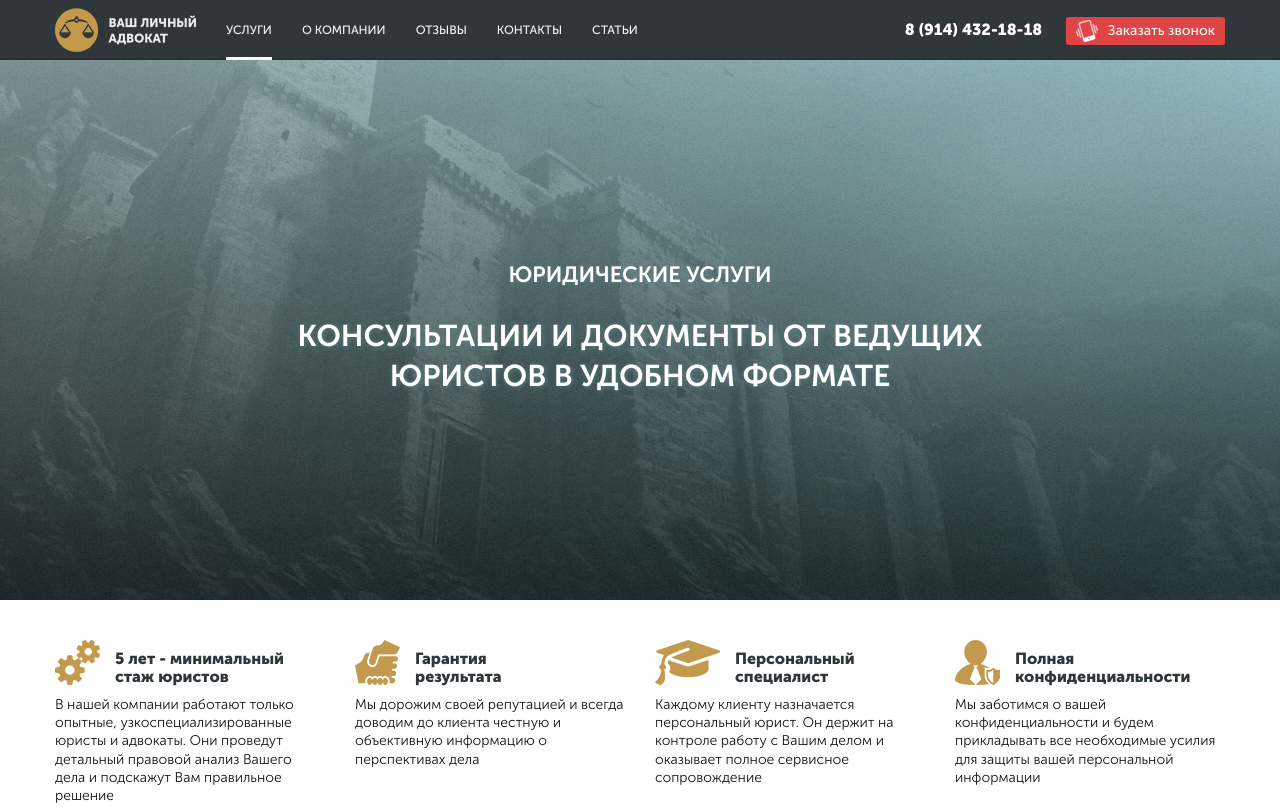
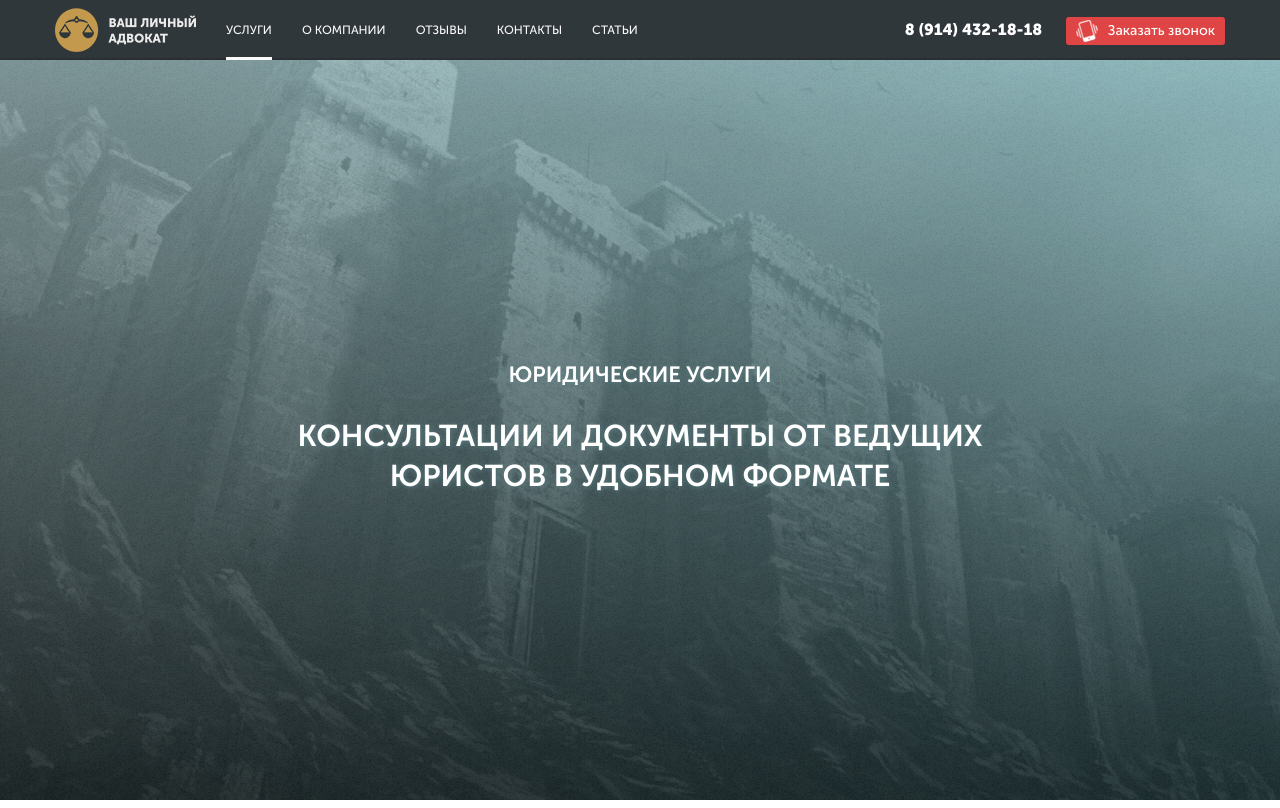
Before and after one commit to i4j5/lex61__layout, a website: page app/jade/index.jade in a window 1280 px wide. Shown: the top 808 px of the page. Drawn offline with nearby package versions, Linux system fonts and the light colour scheme; files that its build step writes are made by us from their sources; files whose address does not match are found by name.

Commit message:
offer resize

```diff
--- a/app/jade/index.jade
+++ b/app/jade/index.jade
@@ -32,7 +32,7 @@ body.page
                         .header__phone.n-deco
                             |8 (914) 432-18-18
                         .callme Заказать звонок
-    .offer
+    .offer#offer
         .offer__wrapper
             .offer__title.offer__title_text_before Юридические услуги
             .offer__title Консультации и документы от ведущих<br>юристов в удобном формате
@@ -70,5 +70,6 @@ body.page
                         прикладывать все необходимые усилия для защиты вашей персональной
                         информации
     //build:js js/all.js
+    script(src="tmp/offer.js")
     script(src="tmp/nav.js")
     //endbuild
--- a/app/js/offer.js
+++ b/app/js/offer.js
@@ -1,6 +1,12 @@
 (()=>{
 
-    let offer = document.getElementById('offer');
-    let bodyWidth = document.body.clientWidth;
+    const offer = document.getElementById('offer');
+
+    let resizOffer = () => {
+        offer.style.height = document.documentElement.clientHeight + 'px';
+    };
+
+    window.addEventListener('load', resizOffer);
+    window.addEventListener('resize', resizOffer);
 
 })();
--- a/app/style/style.styl
+++ b/app/style/style.styl
@@ -177,7 +177,7 @@
     flex-direction column
     width 100%
     height 100%
-    min-height 600px
+    min-height 300px
     background-color #607677
     background-image url('../img/offer__overlay.png'),
         linear-gradient(0deg, rgba(0, 0, 0, .7) 10px, rgba(255, 255, 255, .3)),
```
